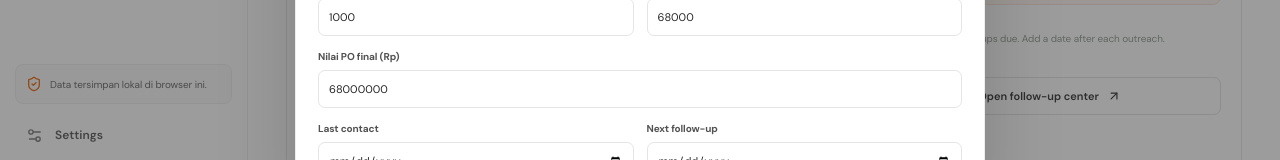
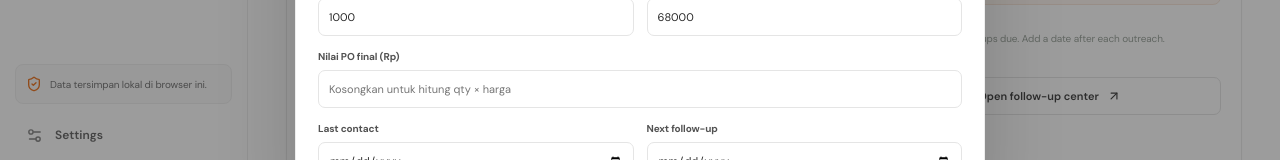
Before and after one commit to Heroness1/subur-maju-printing, a Next.js app: page /sales-hub in a window 1280 px wide. Both pictures are taken after a click on the button "Add prospect". Shown: the part 570-730 px from the top of the page. Built offline with nearby package versions, Linux system fonts and the light colour scheme.

Commit message:
Keep PO amount optional until deal is confirmed

```diff
--- a/app/sales-hub/page.jsx
+++ b/app/sales-hub/page.jsx
@@ -318,7 +318,7 @@ export default function SalesHubPage() {
         <label className="field-label span-two">Website<input name="website" defaultValue={editing?.website || ""} placeholder="https://..."/></label>
         <label className="field-label">Lead source<input name="source" defaultValue={editing?.source || ""} placeholder="Website, referral, LinkedIn..."/></label><label className="field-label">Status<select name="status" defaultValue={editing?.status || "New"}>{STATUSES.map((s)=><option key={s}>{s}</option>)}</select></label>
         <label className="field-label">Estimated quantity<input type="number" min="1" name="qty" defaultValue={editing?.qty || 1000}/></label><label className="field-label">Price / pcs (Rp)<input type="number" min="1" name="price" defaultValue={editing?.price || PRICE_DEFAULT}/></label>
-        <label className="field-label span-two">Nilai PO final (Rp)<input type="number" min="0" name="poValue" defaultValue={editing?.poValue ?? (Number(editing?.qty || 1000) * Number(editing?.price || PRICE_DEFAULT))} placeholder="Isi setelah PO disepakati"/></label>
+        <label className="field-label span-two">Nilai PO final (Rp)<input type="number" min="0" name="poValue" defaultValue={editing?.poValue ?? ""} placeholder="Kosongkan untuk hitung qty × harga"/></label>
         <label className="field-label">Last contact<input type="date" name="lastContact" defaultValue={editing?.lastContact || ""}/></label><label className="field-label">Next follow-up<input type="date" name="followup" defaultValue={editing?.followup || ""}/></label>
         <label className="field-label span-two">Why this company is relevant?<textarea name="reason" rows="2" defaultValue={editing?.reason || ""} placeholder="Tuliskan alasan yang benar-benar sudah diverifikasi."/></label>
         <label className="field-label span-two">Notes<textarea name="notes" rows="2" defaultValue={editing?.notes || ""} placeholder="Kebutuhan, respons, catatan riset..."/></label>
```
